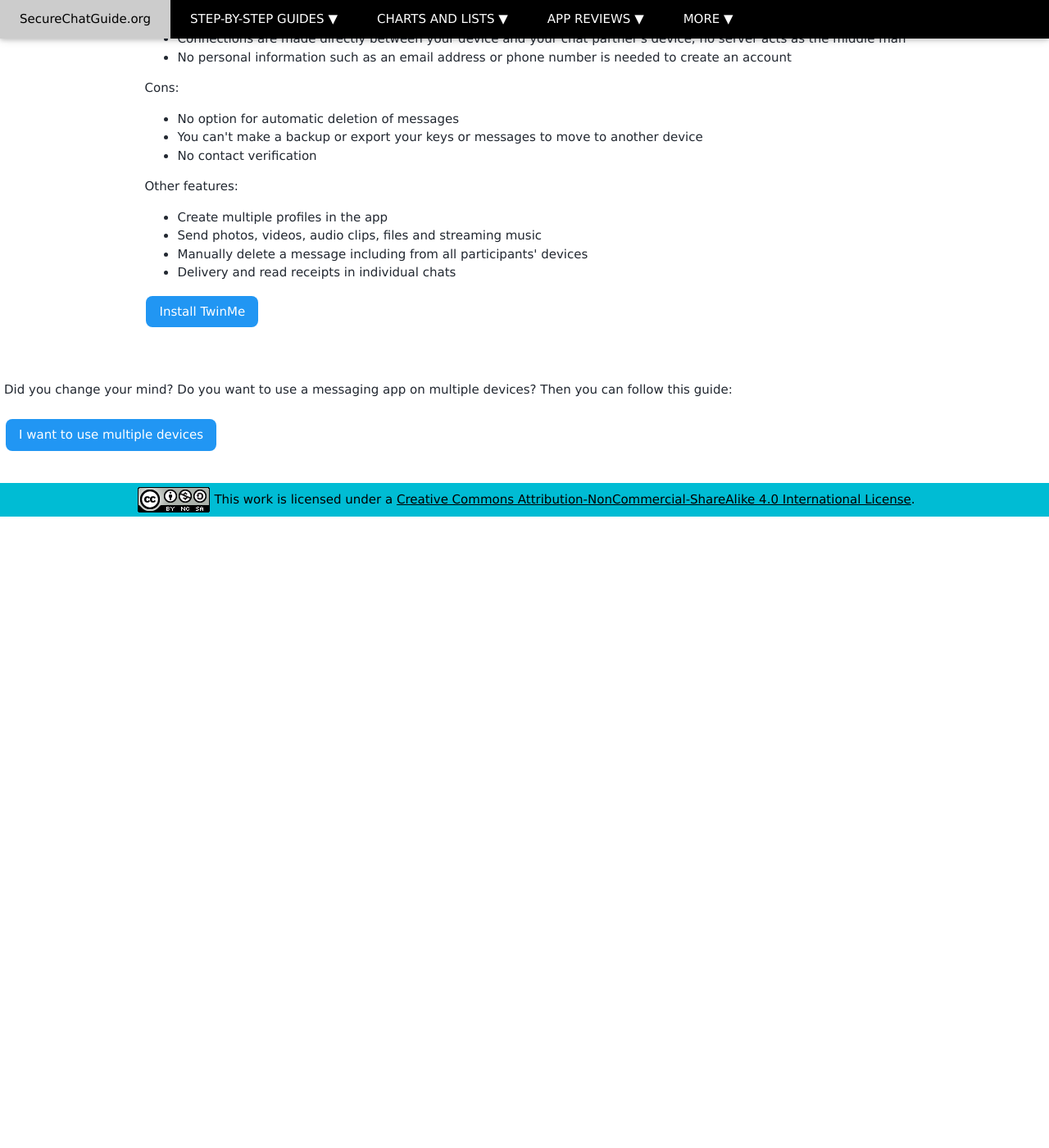
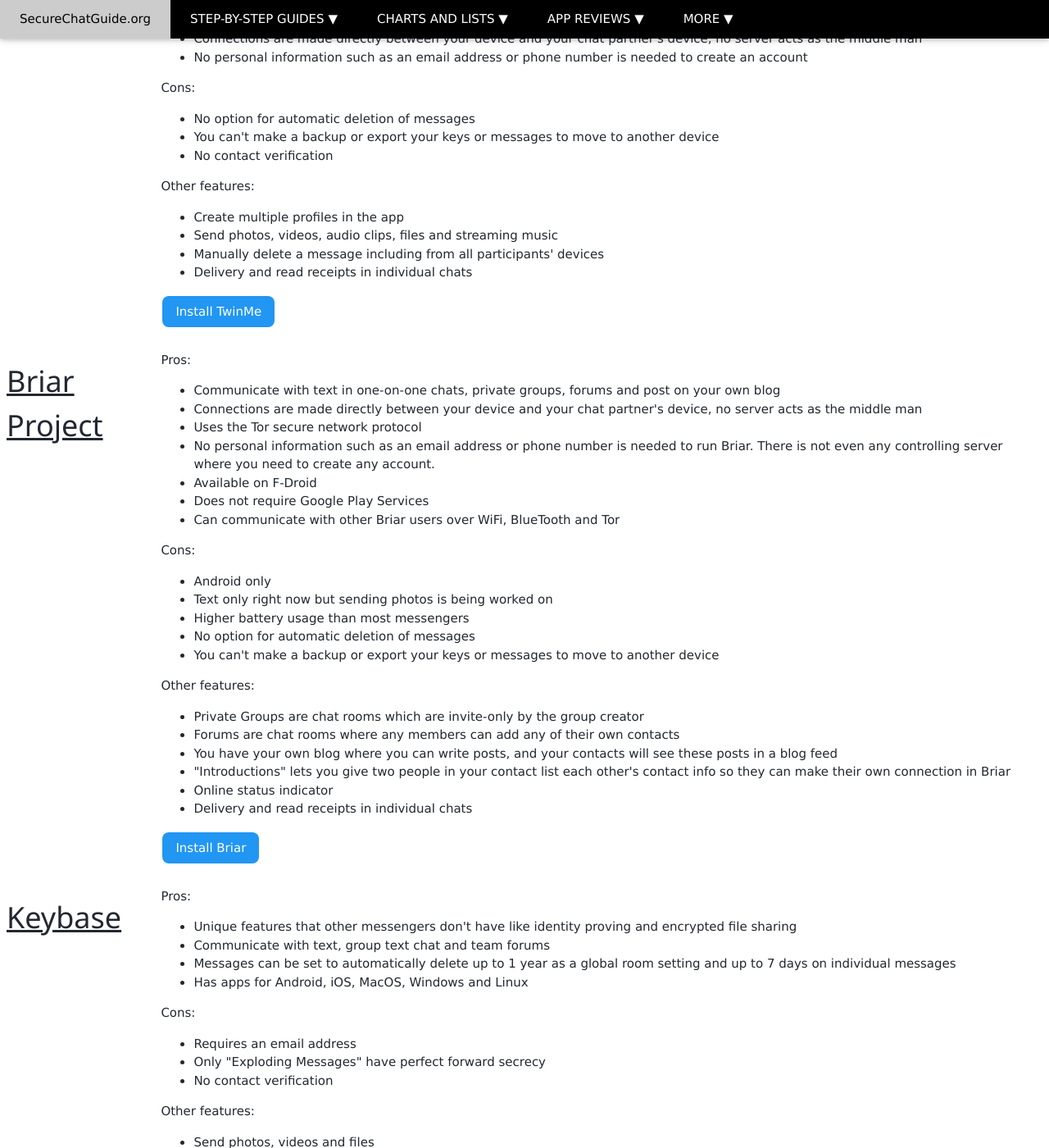
Before and after one commit to Perelandra0x309/secure-im, a Jekyll site: the page built from guide_single_device.md, in a window 1280 px wide and 1400 px high, scrolled down 2767 px. Shown: the whole window at 82% size. Built offline with Jekyll 4.4.1, drawn with Linux system fonts in a browser that asks for light colours; before the commit the page ends 3397 px from its top, so only the background shows below that; some of the changed text lies outside the part shown.

Commit message:
Add Keybase and Briar to guides, update many trackers, demote WickrMe in favorites for adding trackers

```diff
--- /dev/null
+++ b/_includes/install_briar_row.md
@@ -0,0 +1,34 @@
+<tr>
+<td style="vertical-align:top"><h1>{% include generate_app_link.html app_name="briar" %}</h1></td>
+<td>
+  Pros:
+  <ul>
+  <li>Communicate with text in one-on-one chats, private groups, forums and post on your own blog</li>
+  <li>Connections are made directly between your device and your chat partner's device, no server acts as the middle man</li>
+  <li>Uses the Tor secure network protocol</li>
+  <li>No personal information such as an email address or phone number is needed to run Briar.  There is not even any controlling server where you need to create any account.</li>
+  <li>Available on F-Droid</li>
+  <li>Does not require Google Play Services</li>
+  <li>Can communicate with other Briar users over WiFi, BlueTooth and Tor</li>
+  </ul>
+  Cons:
+  <ul>
+  <li>Android only</li>
+  <li>Text only right now but sending photos is being worked on</li>
+  <li>Higher battery usage than most messengers</li>
+  <li>No option for automatic deletion of messages</li>
+  <li>You can't make a backup or export your keys or messages to move to another device</li>
+  </ul>
+  Other features:
+  <ul>
+  <li>Private Groups are chat rooms which are invite-only by the group creator</li>
+  <li>Forums are chat rooms where any members can add any of their own contacts</li>
+  <li>You have your own blog where you can write posts, and your contacts will see these posts in a blog feed</li>
+  <li>&quot;Introductions&quot; lets you give two people in your contact list each other's contact info so they can make their own connection in Briar</li>
+  <li>Online status indicator</li>
+  <li>Delivery and read receipts in individual chats</li>
+  </ul>
+  <a href="/install_briar.html" {{ site.class_button_internal }}>Install Briar</a><br>
+  <br>
+</td>
+</tr>
--- /dev/null
+++ b/_includes/install_keybase_row.md
@@ -0,0 +1,35 @@
+<tr>
+<td style="vertical-align:top"><h1>{% include generate_app_link.html app_name="keybase" %}</h1></td>
+<td>
+  Pros:
+  <ul>
+  <li>Unique features that other messengers don't have like identity proving and encrypted file sharing</li>
+  <li>Communicate with text, group text chat and team forums</li>
+  <li>Messages can be set to automatically delete up to 1 year as a global room setting and up to 7 days on individual messages</li>
+  <li>Has apps for Android, iOS, MacOS, Windows and Linux</li>
+  </ul>
+  Cons:
+  <ul>
+  <li>Requires an email address</li>
+  <li>Only &quot;Exploding Messages&quot; have perfect forward secrecy</li>
+  <li>No contact verification</li>
+  </ul>
+  Other features:
+  <ul>
+  <li>Send photos, videos and files</li>
+  <li>Quote prior messages</li>
+  <li>Search for words in a chat</li>
+  <li>Mention other participants</li>
+  <li>Add a reaction emoji to a comment</li>
+  <li>Optional link previews</li>
+  <li>Teams with discussion forums and shared file storage</li>
+  <li>Encrypted online file storage and sharing with other Keybase users</li>
+  <li>Encrypted Git repositories</li>
+  <li>A Stellar Lumen wallet is integrated into the app</li>
+  <li>Keybase provides ways for you to prove your online identities including Twitter, GitHub, Reddit, Hacker News, Mastodon, DNS, Bitcoin and ZCash</li>
+  <li>Manually delete a message including from all participants' devices</li>
+  </ul>
+  <a href="/install_keybase.html" {{ site.class_button_internal }}>Install Keybase</a><br>
+  <br>
+</td>
+</tr>
--- a/guide_single_device.md
+++ b/guide_single_device.md
@@ -2,13 +2,15 @@
 layout: single
 title: Apps to use on a single device
 ---
-These five apps have excellent quality and security if you only need to use one device.  Wire and WickrMe can be used with a single device but can also be used on multiple devices, so if you do choose to start using multiple devices in the future those apps will make that transition easy.<br>
+These seven apps have excellent quality and security if you only need to use one device.  Wire, WickrMe and Keybase can be used with a single device but can also be used on multiple devices, so if you do choose to start using multiple devices in the future those apps will make that transition easy.<br>
 <table>
 {% include install_wire_row.md %}
 {% include install_threema_row.md %}
 {% include install_wickrme_row.md %}
 {% include install_safeswiss_row.md %}
 {% include install_twinme_row.md %}
+{% include install_briar_row.md %}
+{% include install_keybase_row.md %}
 </table>
 
 
```
Also changed, not shown: _data/applications.yml (+16 -16 lines), favorites.md (+6 -6 lines), guide_multiple_devices.md (+2 -1 lines), install_briar.md (added, +9 -0 lines), install_keybase.md (added, +9 -0 lines).
